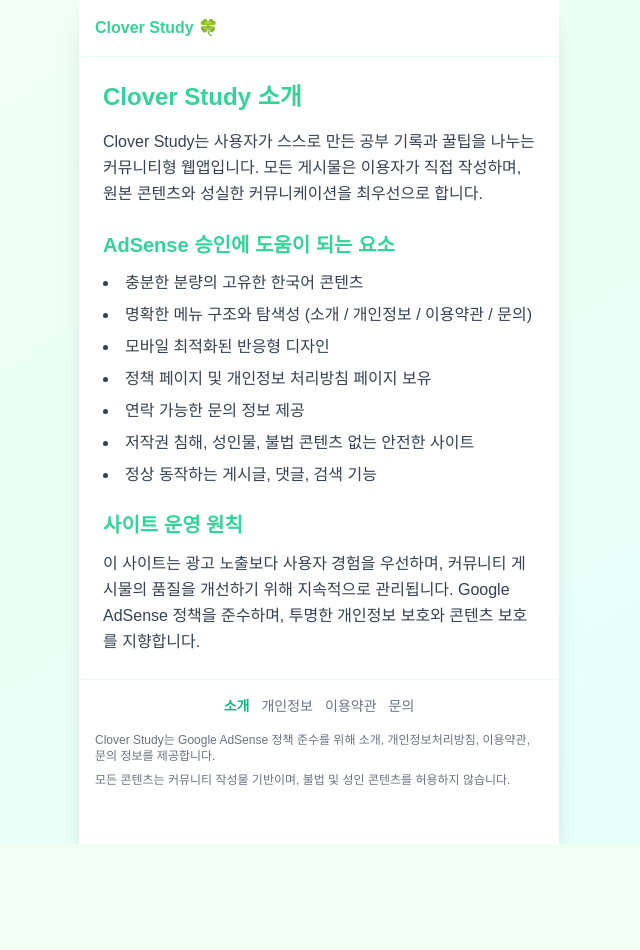
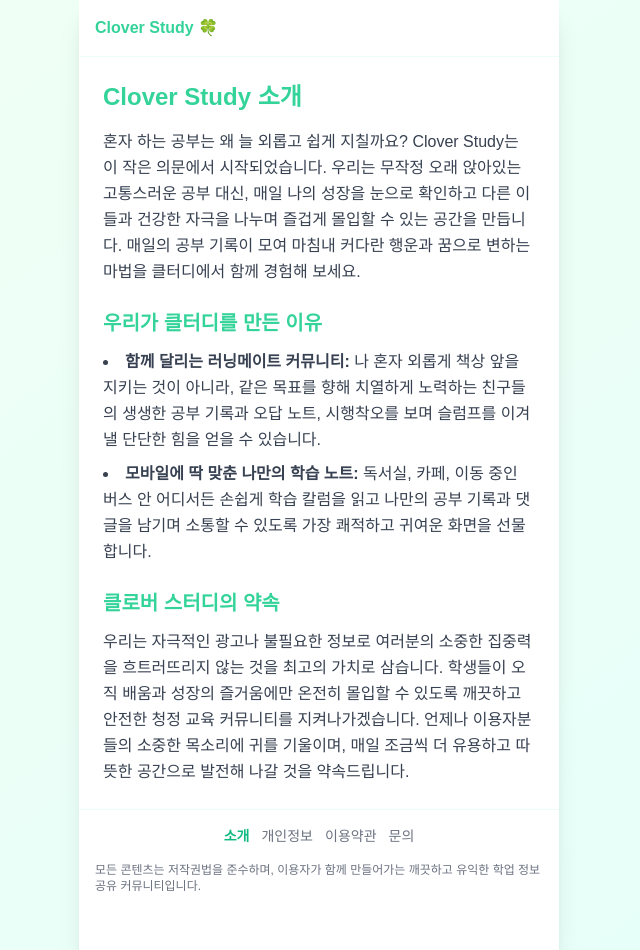
Before and after one commit to Gamepch/Study-Bunny, a Flask app: page /about in a window 1280 px wide. Shown: the whole page, without its empty margins (321-961 px from the left). Before the commit the page ends 844 px from the top, so only its background shows below. Run offline with Flask 3, Linux system fonts and the light colour scheme.

Commit message:
이용약관 등 수정

```diff
--- a/templates/about.html
+++ b/templates/about.html
@@ -17,7 +17,7 @@
     <link rel="stylesheet" href="{{ url_for('static', filename='css/tailwind.css') }}">
     <link rel="stylesheet" href="{{ url_for('static', filename='css/style.css') }}">
     <script async src="https://pagead2.googlesyndication.com/pagead/js/adsbygoogle.js?client=ca-pub-9449716559355642"
-     crossorigin="anonymous"></script>
+      crossorigin="anonymous"></script>
 </head>
 <body class="bg-gradient-to-br from-[#F0FFF4] to-[#E6FFFA] min-h-screen font-cute">
     <div class="max-w-[480px] mx-auto bg-white min-h-screen shadow-xl relative pb-10">
@@ -28,25 +28,24 @@
         <main class="p-6 space-y-6">
             <section>
                 <h1 class="text-2xl font-bold text-emerald-400">Clover Study 소개</h1>
-                <p class="mt-4 text-gray-700 leading-relaxed">Clover Study는 사용자가 스스로 만든 공부 기록과 꿀팁을 나누는 커뮤니티형 웹앱입니다. 모든 게시물은 이용자가 직접 작성하며, 원본 콘텐츠와 성실한 커뮤니케이션을 최우선으로 합니다.</p>
+                <p class="mt-4 text-gray-700 leading-relaxed">
+                    혼자 하는 공부는 왜 늘 외롭고 쉽게 지칠까요? Clover Study는 이 작은 의문에서 시작되었습니다. 우리는 무작정 오래 앉아있는 고통스러운 공부 대신, 매일 나의 성장을 눈으로 확인하고 다른 이들과 건강한 자극을 나누며 즐겁게 몰입할 수 있는 공간을 만듭니다. 매일의 공부 기록이 모여 마침내 커다란 행운과 꿈으로 변하는 마법을 클터디에서 함께 경험해 보세요.
+                </p>
             </section>
 
             <section>
-                <h2 class="text-xl font-bold text-emerald-400">AdSense 승인에 도움이 되는 요소</h2>
-                <ul class="mt-3 list-disc list-inside text-gray-700 space-y-2">
-                    <li>충분한 분량의 고유한 한국어 콘텐츠</li>
-                    <li>명확한 메뉴 구조와 탐색성 (소개 / 개인정보 / 이용약관 / 문의)</li>
-                    <li>모바일 최적화된 반응형 디자인</li>
-                    <li>정책 페이지 및 개인정보 처리방침 페이지 보유</li>
-                    <li>연락 가능한 문의 정보 제공</li>
-                    <li>저작권 침해, 성인물, 불법 콘텐츠 없는 안전한 사이트</li>
-                    <li>정상 동작하는 게시글, 댓글, 검색 기능</li>
+                <h2 class="text-xl font-bold text-emerald-400">우리가 클터디를 만든 이유</h2>
+                <ul class="mt-3 list-disc list-inside text-gray-700 space-y-2 leading-relaxed">
+                    <li><span class="font-bold text-gray-900">함께 달리는 러닝메이트 커뮤니티:</span> 나 혼자 외롭게 책상 앞을 지키는 것이 아니라, 같은 목표를 향해 치열하게 노력하는 친구들의 생생한 공부 기록과 오답 노트, 시행착오를 보며 슬럼프를 이겨낼 단단한 힘을 얻을 수 있습니다.</li>
+                    <li><span class="font-bold text-gray-900">모바일에 딱 맞춘 나만의 학습 노트:</span> 독서실, 카페, 이동 중인 버스 안 어디서든 손쉽게 학습 칼럼을 읽고 나만의 공부 기록과 댓글을 남기며 소통할 수 있도록 가장 쾌적하고 귀여운 화면을 선물합니다.</li>
                 </ul>
             </section>
 
             <section>
-                <h2 class="text-xl font-bold text-emerald-400">사이트 운영 원칙</h2>
-                <p class="mt-3 text-gray-700 leading-relaxed">이 사이트는 광고 노출보다 사용자 경험을 우선하며, 커뮤니티 게시물의 품질을 개선하기 위해 지속적으로 관리됩니다. Google AdSense 정책을 준수하며, 투명한 개인정보 보호와 콘텐츠 보호를 지향합니다.</p>
+                <h2 class="text-xl font-bold text-emerald-400">클로버 스터디의 약속</h2>
+                <p class="mt-3 text-gray-700 leading-relaxed">
+                    우리는 자극적인 광고나 불필요한 정보로 여러분의 소중한 집중력을 흐트러뜨리지 않는 것을 최고의 가치로 삼습니다. 학생들이 오직 배움과 성장의 즐거움에만 온전히 몰입할 수 있도록 깨끗하고 안전한 청정 교육 커뮤니티를 지켜나가겠습니다. 언제나 이용자분들의 소중한 목소리에 귀를 기울이며, 매일 조금씩 더 유용하고 따뜻한 공간으로 발전해 나갈 것을 약속드립니다.
+                </p>
             </section>
         </main>
 
@@ -58,8 +57,7 @@
                 <a href="/contact" class="hover:text-emerald-500">문의</a>
             </div>
             <div class="space-y-2">
-                <p>Clover Study는 Google AdSense 정책 준수를 위해 소개, 개인정보처리방침, 이용약관, 문의 정보를 제공합니다.</p>
-                <p>모든 콘텐츠는 커뮤니티 작성물 기반이며, 불법 및 성인 콘텐츠를 허용하지 않습니다.</p>
+                <p>모든 콘텐츠는 저작권법을 준수하며, 이용자가 함께 만들어가는 깨끗하고 유익한 학업 정보 공유 커뮤니티입니다.</p>
             </div>
         </footer>
     </div>
--- a/templates/contact.html
+++ b/templates/contact.html
@@ -12,9 +12,7 @@
     <meta property="og:description" content="클터디를 쓰면서 궁금한 점이나 불편한 게 있다면? 언제든 클로버 스터디 문의 페이지로 알려주세요! 여러분의 소중한 의견을 기다려요">
     <meta property="og:type" content="website">
     <meta property="og:url" content="https://cloverstudy.net/contact">
-    <meta property="og:image" content="{{ url_for('static', filename='og-image.png') }}">
     <meta name="twitter:card" content="summary_large_image">
-    <link rel="canonical" href="https://cloverstudy.net/contact">
     <link rel="stylesheet" href="{{ url_for('static', filename='css/tailwind.css') }}">
     <link rel="stylesheet" href="{{ url_for('static', filename='css/style.css') }}">
     <script async src="https://pagead2.googlesyndication.com/pagead/js/adsbygoogle.js?client=ca-pub-9449716559355642"
--- a/templates/privacy.html
+++ b/templates/privacy.html
@@ -63,7 +63,7 @@
                 <a href="/terms" class="hover:text-emerald-500">이용약관</a>
                 <a href="/contact" class="hover:text-emerald-500">문의</a>
             </div>
-            <p>문의: cloverstudy@example.com</p>
+            <p>문의: contact@cloverstudy.net</p>
         </footer>
     </div>
 </body>
--- a/templates/terms.html
+++ b/templates/terms.html
@@ -59,7 +59,6 @@
                 <a href="/terms" class="text-emerald-500 font-bold">이용약관</a>
                 <a href="/contact" class="hover:text-emerald-500">문의</a>
             </div>
-            <p>이용약관은 사이트 운영의 기본 원칙이며, 안전한 광고 심사를 위한 준비 요소입니다.</p>
         </footer>
     </div>
 </body>
```
